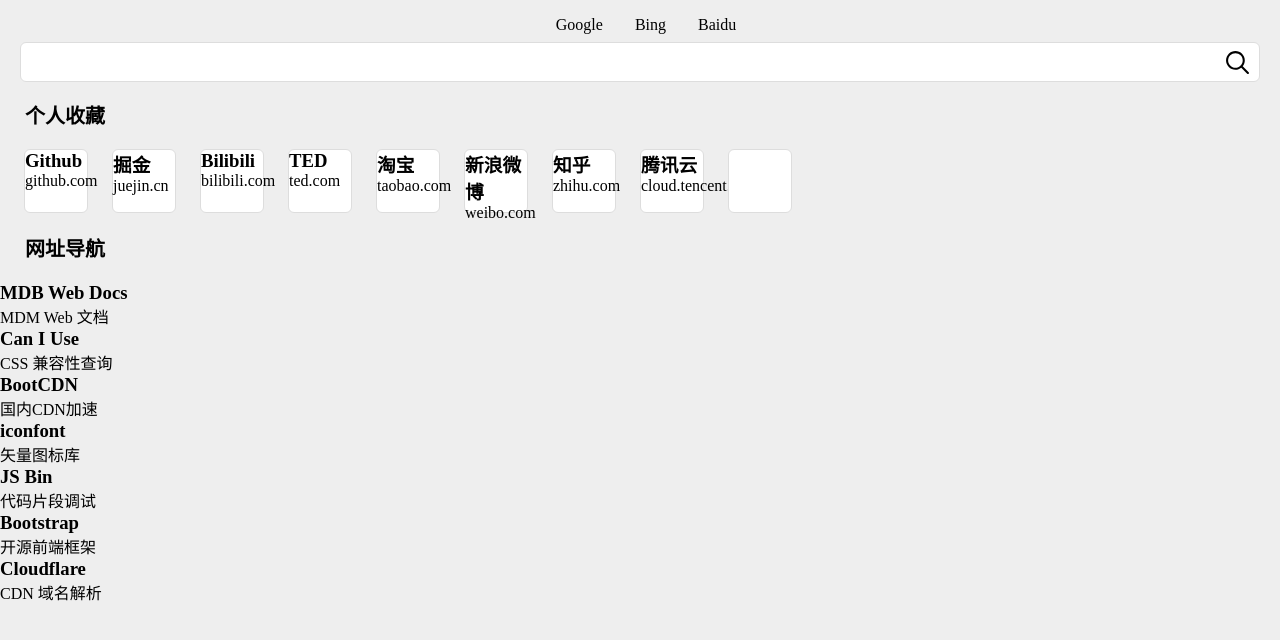
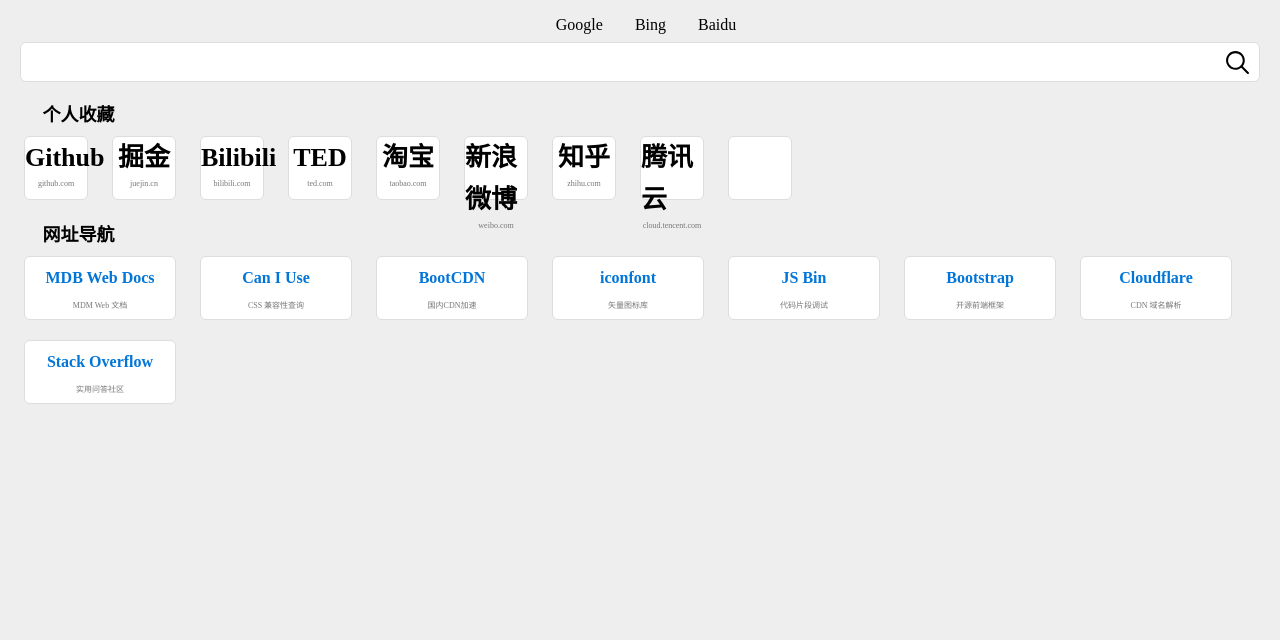
Before and after one commit to norayao/navigation-page, a plain HTML site: page index.html in a window 1280 px wide. Drawn offline with nearby package versions, Linux system fonts and the light colour scheme.

Commit message:
完成移动端

```diff
--- a/index.html
+++ b/index.html
@@ -19,7 +19,7 @@
     <link rel="stylesheet" href="style.css">
     <title>网址导航</title>
 </head>
-<body ontouchstart>
+<body>
     <main class="site-main">
 
         <div class="search">
@@ -71,7 +71,7 @@
 
         </div>
 
-        <div class="sites container">
+        <div class="navs container">
             <h2>
                 <svg class="icon" aria-hidden="true">
                     <use xlink:href="#icon-xianxingzhifeijitubiao"></use>
--- a/main.js
+++ b/main.js
@@ -28,6 +28,7 @@
     {title:'JS Bin',text:'代码片段调试',url:'https://jsbin.com/'},
     {title:'Bootstrap',text:'开源前端框架',url:'https://getbootstrap.com/'},
     {title:'Cloudflare',text:'CDN 域名解析',url:'https://www.cloudflare.com/'},
+    {title: 'Stack Overflow', text: '实用问答社区', url:'https://stackoverflow.com'}
 ]
 
 const $favourites_list = $('.favourites-list');
@@ -43,7 +44,8 @@
         let text = node.text;
         let title = '';
         if(isMobile){
-            title = node.title[0]
+            title = node.title[0];
+            text = text.replace(/\..*/, '')
         }
         else {
             title = node.title;
@@ -104,11 +106,6 @@
                 render();
             });
         }
-
-
-
-
-
     });
 
     sites.forEach((node,index) =>{
--- a/style.css
+++ b/style.css
@@ -21,6 +21,7 @@
     background: #eeeeee;
 }
 
+/*search box*/
 .search{
     margin: 8px 20px 20px 20px;
 }
@@ -29,7 +30,7 @@
 }
 .search-target-list > li{
     display: inline-flex;
-    margin: 8px 8px 8px 0px;
+    margin: 8px 8px 8px 0;
 }
 .search-target-list > li > svg {
     margin-top: 2px;
@@ -45,18 +46,20 @@
 .search-button{
     width: 25px;
     height: 25px;
-    margin: 8px 0px 5px -35px;
+    margin: 8px 0 5px -35px;
     border-width: 0;
     background: url("imgs/search.svg") #fff no-repeat;
     background-size: 25px 25px
 }
-.container {
+
+.container > h2{
+    font-size: 18px;
+    width: 100%;
+    margin-left: 20px;
+    margin-bottom: 10px;
 }
-.container > h2{
-    font-size: 20px;
-    width: 100%;
-    margin-bottom: 20px;
-}
+
+/*favourites list*/
 .favourites-list{
     display: flex;
     flex-direction: row;
@@ -74,6 +77,18 @@
     border-radius: 6px;
     position: relative;
 }
+.site-card > h3{
+    display: flex;
+    justify-content: space-around;
+    font-size: 26px;
+    line-height: 42px;
+}
+.site-card > .site-card-body{
+    display: flex;
+    justify-content: space-around;
+    font-size: 8px;
+    color: #777;
+}
 .site-card > .close{
     position: absolute;
     right: 4px;
@@ -84,3 +99,42 @@
 .site-card:hover > .close {
     display: block;
 }
+
+.favourites-list > .add-button >svg{
+    width: 36px;
+    height: 36px;
+    margin-top: 13px;
+    margin-left: 13px;
+}
+
+/*navigations list*/
+.sites-list{
+    display: flex;
+    flex-direction: row;
+    flex-wrap: wrap;
+    justify-content: flex-start;
+}
+.nav-card{
+    width: 152px;
+    height: 64px;
+    margin-left: 24px;
+    margin-bottom: 20px;
+    background: #FFFFFF;
+    border: 1px solid #DDDDDD;
+    box-sizing: border-box;
+    border-radius: 6px;
+    position: relative;
+}
+.nav-card > h3{
+    display: flex;
+    justify-content: space-around;
+    font-size: 16px;
+    line-height: 42px;
+    color: #0275D8;
+}
+.nav-card > .nav-card-body{
+    display: flex;
+    justify-content: space-around;
+    font-size: 8px;
+    color: #777;
+}
```
